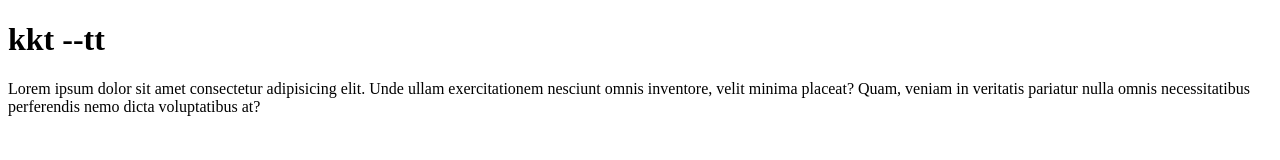
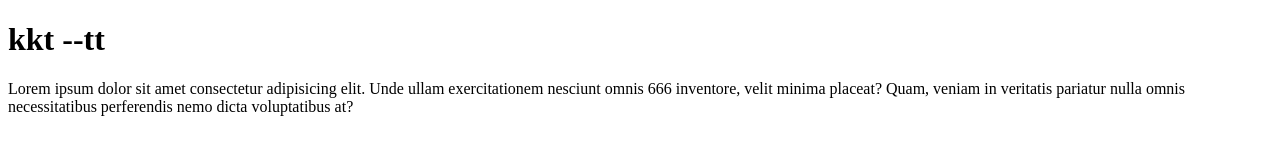
Before and after one commit to MiZaNaKa/tortoise, a plain HTML site: page index.html in a window 1280 px wide. Drawn offline with Linux system fonts and the light colour scheme.

Commit message:
second pushed

```diff
--- a/index.html
+++ b/index.html
@@ -7,6 +7,6 @@
 </head>
 <body>
     <h1>kkt --tt</h1>
-    <p>Lorem ipsum dolor sit amet consectetur adipisicing elit. Unde ullam exercitationem nesciunt omnis inventore, velit minima placeat? Quam, veniam in veritatis pariatur nulla omnis necessitatibus perferendis nemo dicta voluptatibus at?</p>
+    <p>Lorem ipsum dolor sit amet consectetur adipisicing elit. Unde ullam exercitationem nesciunt omnis 666 inventore, velit minima placeat? Quam, veniam in veritatis pariatur nulla omnis necessitatibus perferendis nemo dicta voluptatibus at?</p>
 </body>
 </html>
```
